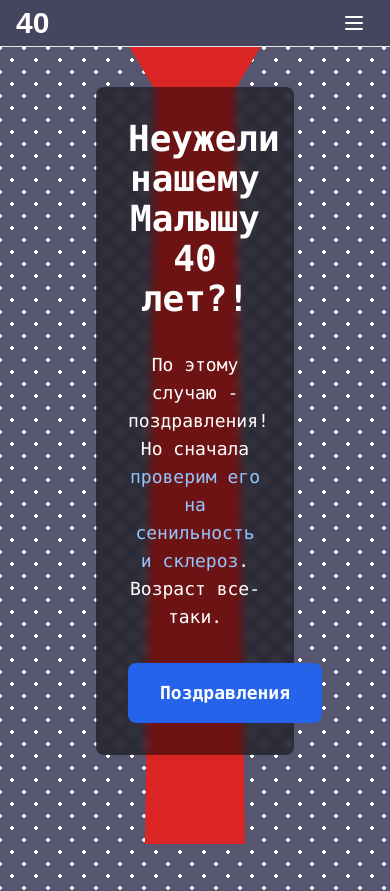
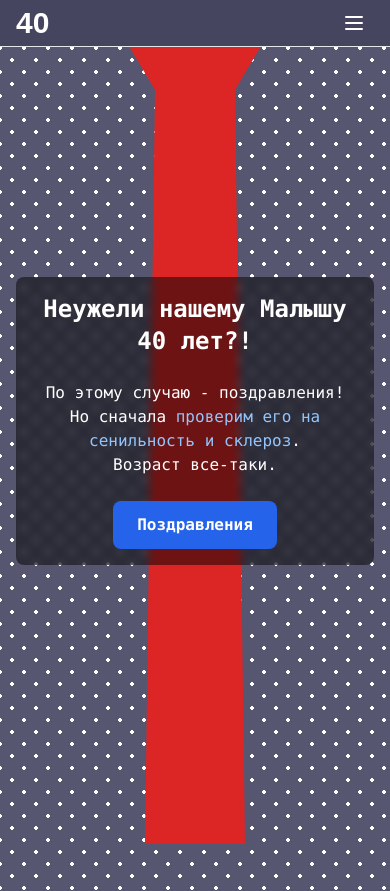
Before and after one commit to s-parfenov/kisesoroket, a Next.js app: page / in a window 390 px wide. Built offline with nearby package versions, Linux system fonts and the light colour scheme.

Commit message:
Congratulations button on the main fixed

```diff
--- a/app/page.tsx
+++ b/app/page.tsx
@@ -7,13 +7,13 @@ import PasswordModal from '@/components/PasswordModal';
 export default function Home() {
   const [isPasswordModalOpen, setIsPasswordModalOpen] = useState(false);
   return (
-    <main className="flex min-h-screen flex-col items-center justify-center p-24">
+    <main className="flex min-h-screen flex-col items-center justify-center p-4 sm:p-8 md:p-24">
       <div className="z-10 max-w-5xl w-full items-center justify-center font-mono text-sm -mt-24">
-        <div className="bg-black/50 backdrop-blur-sm rounded-lg p-8">
-          <h1 className="text-4xl font-bold text-center mb-8 text-white">
+        <div className="bg-black/50 backdrop-blur-sm rounded-lg p-4 sm:p-6 md:p-8">
+          <h1 className="text-2xl sm:text-3xl md:text-4xl font-bold text-center mb-6 md:mb-8 text-white">
             Неужели нашему Малышу 40 лет?!
           </h1>
-          <p className="text-center text-lg mb-8 text-white">
+          <p className="text-center text-base sm:text-lg mb-6 md:mb-8 text-white">
             По этому случаю - поздравления! Но сначала{' '}
             <Link href="/photos" className="text-blue-300 hover:underline">
               проверим его на сенильность и склероз
@@ -21,15 +21,13 @@ export default function Home() {
             .<br />
             Возраст все-таки.
           </p>
-          <div className="text-center space-y-4">
-            <div>
-              <button
-                onClick={() => setIsPasswordModalOpen(true)}
-                className="inline-block px-8 py-4 bg-blue-600 text-white rounded-lg font-semibold text-lg hover:bg-blue-700 transition-colors"
-              >
-                Поздравления
-              </button>
-            </div>
+          <div className="flex justify-center">
+            <button
+              onClick={() => setIsPasswordModalOpen(true)}
+              className="px-6 sm:px-8 py-3 sm:py-4 bg-blue-600 text-white rounded-lg font-semibold text-base sm:text-lg hover:bg-blue-700 transition-colors"
+            >
+              Поздравления
+            </button>
           </div>
         </div>
       </div>
```
